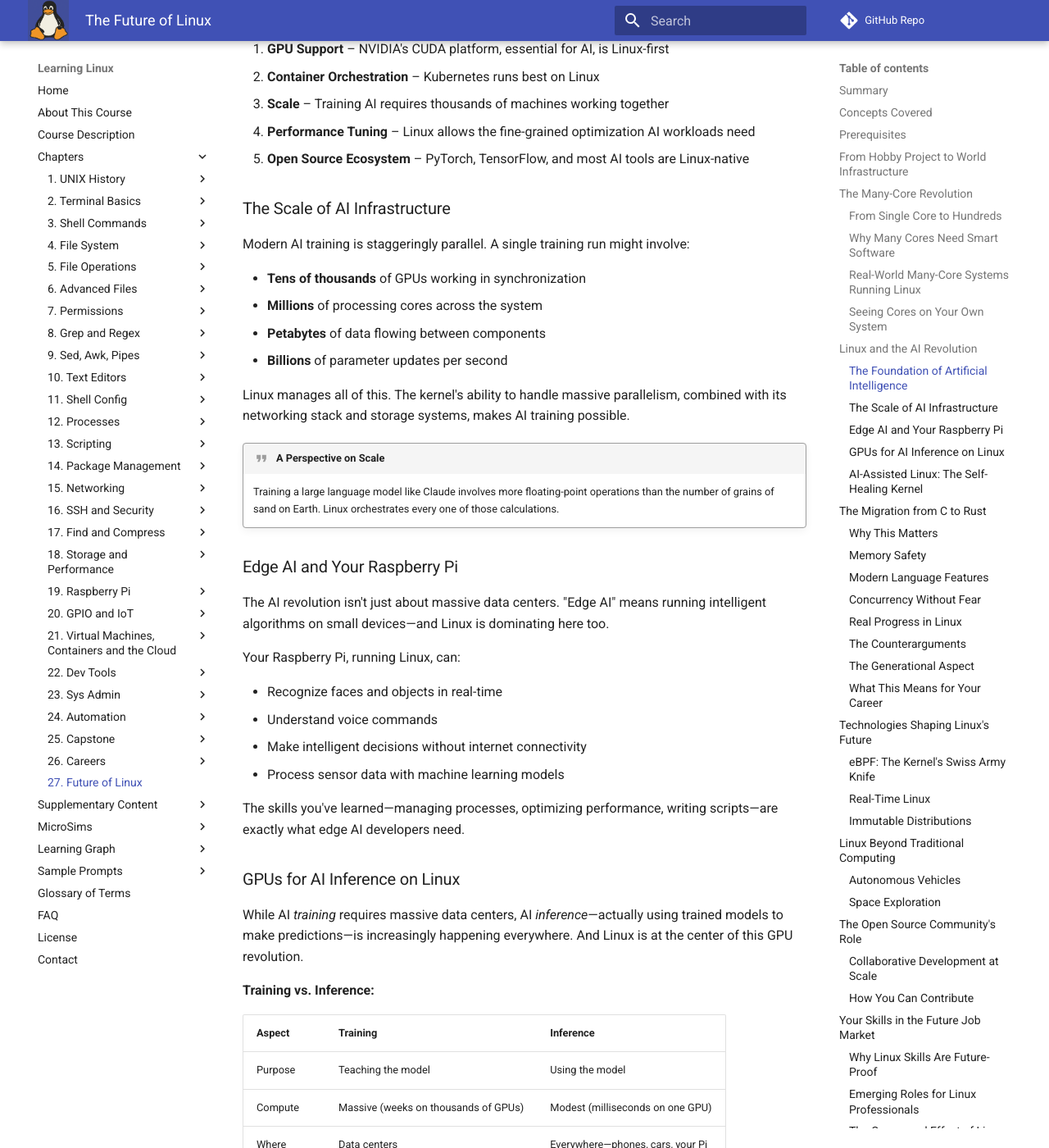
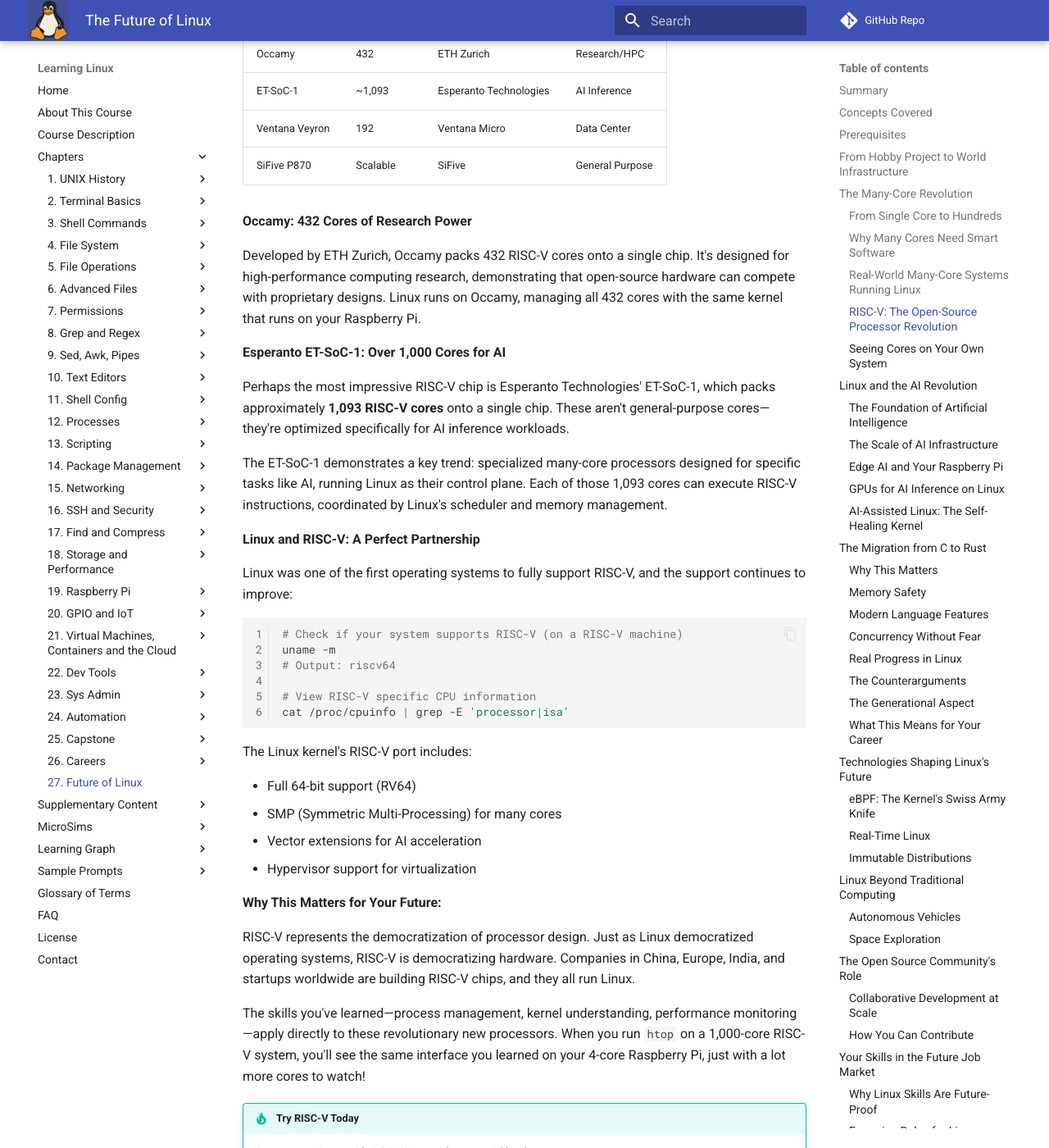
Before and after one commit to dmccreary/learning-linux, an MkDocs documentation site: the page built from docs/chapters/27-future/index.md, in a window 1280 px wide and 1400 px high, scrolled down 3526 px. Shown: the whole window at 82% size. Built offline with MkDocs 1.6.1 and Material for MkDocs 9.7.7, drawn with Linux system fonts in a browser that asks for light colours; comment, search, counter and statistics services are not loaded; some of the changed text lies outside the part shown.

Commit message:
Added content on the RISC-V chips

````diff
--- a/docs/chapters/27-future/index.md
+++ b/docs/chapters/27-future/index.md
@@ -90,6 +90,74 @@
 
 **Cloud Data Centers:**
 When you use Google, Amazon, or Microsoft's cloud services, your requests are processed by servers with 64-128 cores each, orchestrated by Linux.
+
+### RISC-V: The Open-Source Processor Revolution
+
+While Intel and AMD dominate traditional computing, a revolution is brewing with **RISC-V**—an open-source processor architecture that's enabling unprecedented core counts. And Linux is the operating system making it all possible.
+
+**What is RISC-V?**
+
+RISC-V (pronounced "risk-five") is an open, royalty-free instruction set architecture. Unlike proprietary designs from Intel (x86) or ARM, anyone can build RISC-V processors without paying licensing fees. This openness has sparked an explosion of innovation, particularly in many-core designs.
+
+**Why RISC-V Matters for Many-Core Systems:**
+
+- **No licensing costs** – Companies can add hundreds of cores without per-core fees
+- **Customization** – Designers can add specialized instructions for AI, cryptography, etc.
+- **Simplicity** – Clean architecture makes it easier to scale to many cores
+- **Open ecosystem** – Linux support is first-class and community-driven
+
+**Breakthrough Many-Core RISC-V Chips:**
+
+| Chip | Cores | Developer | Purpose |
+|------|-------|-----------|---------|
+| Occamy | 432 | ETH Zurich | Research/HPC |
+| ET-SoC-1 | ~1,093 | Esperanto Technologies | AI Inference |
+| Ventana Veyron | 192 | Ventana Micro | Data Center |
+| SiFive P870 | Scalable | SiFive | General Purpose |
+
+**Occamy: 432 Cores of Research Power**
+
+Developed by ETH Zurich, Occamy packs 432 RISC-V cores onto a single chip. It's designed for high-performance computing research, demonstrating that open-source hardware can compete with proprietary designs. Linux runs on Occamy, managing all 432 cores with the same kernel that runs on your Raspberry Pi.
+
+**Esperanto ET-SoC-1: Over 1,000 Cores for AI**
+
+Perhaps the most impressive RISC-V chip is Esperanto Technologies' ET-SoC-1, which packs approximately **1,093 RISC-V cores** onto a single chip. These aren't general-purpose cores—they're optimized specifically for AI inference workloads.
+
+The ET-SoC-1 demonstrates a key trend: specialized many-core processors designed for specific tasks like AI, running Linux as their control plane. Each of those 1,093 cores can execute RISC-V instructions, coordinated by Linux's scheduler and memory management.
+
+**Linux and RISC-V: A Perfect Partnership**
+
+Linux was one of the first operating systems to fully support RISC-V, and the support continues to improve:
+
+```bash
+# Check if your system supports RISC-V (on a RISC-V machine)
+uname -m
+# Output: riscv64
+
+# View RISC-V specific CPU information
+cat /proc/cpuinfo | grep -E 'processor|isa'
+```
+
+The Linux kernel's RISC-V port includes:
+
+- Full 64-bit support (RV64)
+- SMP (Symmetric Multi-Processing) for many cores
+- Vector extensions for AI acceleration
+- Hypervisor support for virtualization
+
+**Why This Matters for Your Future:**
+
+RISC-V represents the democratization of processor design. Just as Linux democratized operating systems, RISC-V is democratizing hardware. Companies in China, Europe, India, and startups worldwide are building RISC-V chips, and they all run Linux.
+
+The skills you've learned—process management, kernel understanding, performance monitoring—apply directly to these revolutionary new processors. When you run `htop` on a 1,000-core RISC-V system, you'll see the same interface you learned on your 4-core Raspberry Pi, just with a lot more cores to watch!
+
+!!! tip "Try RISC-V Today"
+    You can experiment with RISC-V Linux without special hardware:
+
+    - **QEMU emulation** – Run RISC-V Linux on any computer
+    - **SiFive boards** – Affordable RISC-V development boards (~$50-200)
+    - **Milk-V boards** – Budget RISC-V single-board computers
+    - **StarFive VisionFive 2** – Raspberry Pi-like RISC-V board
 
 ### Seeing Cores on Your Own System
 
@@ -729,3 +797,11 @@
 19. [Performance Co-Pilot (PCP)](https://pcp.io/) - Open-source framework for system performance analysis that can be extended with AI-based anomaly detection.
 
 20. [Linux Kernel Machine Learning Discussions](https://lore.kernel.org/lkml/) - Linux kernel mailing list archives where AI integration proposals are discussed.
+
+21. [RISC-V International](https://riscv.org/) - Official organization for the RISC-V open instruction set architecture.
+
+22. [Linux RISC-V Port](https://www.kernel.org/doc/html/latest/riscv/index.html) - Official Linux kernel documentation for RISC-V architecture support.
+
+23. [Esperanto Technologies ET-SoC-1](https://www.esperanto.ai/) - Information about the 1,093-core RISC-V chip designed for AI inference.
+
+24. [ETH Zurich Occamy Project](https://pulp-platform.org/) - Research on many-core RISC-V systems from the PULP Platform at ETH Zurich.
````
